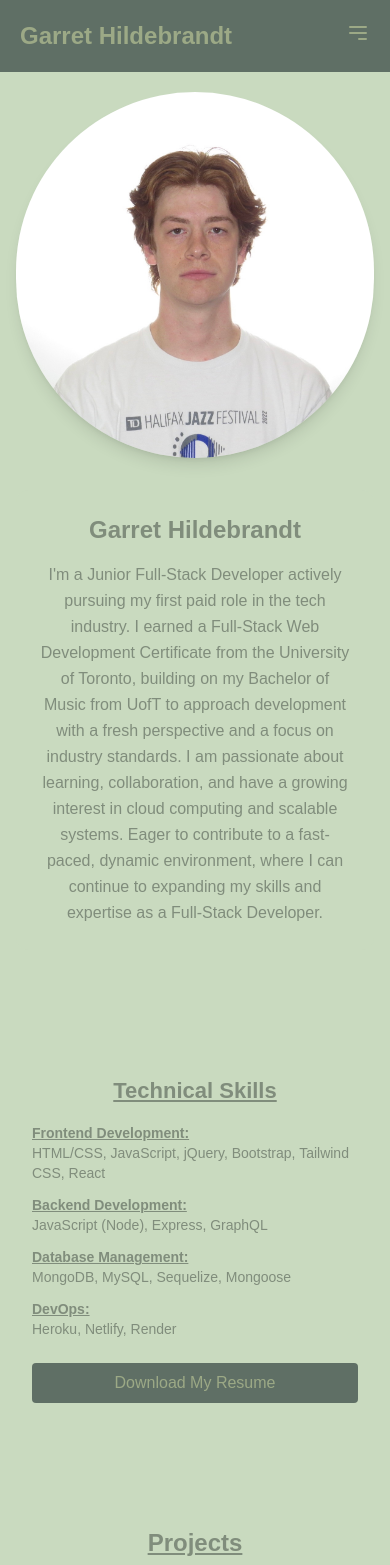
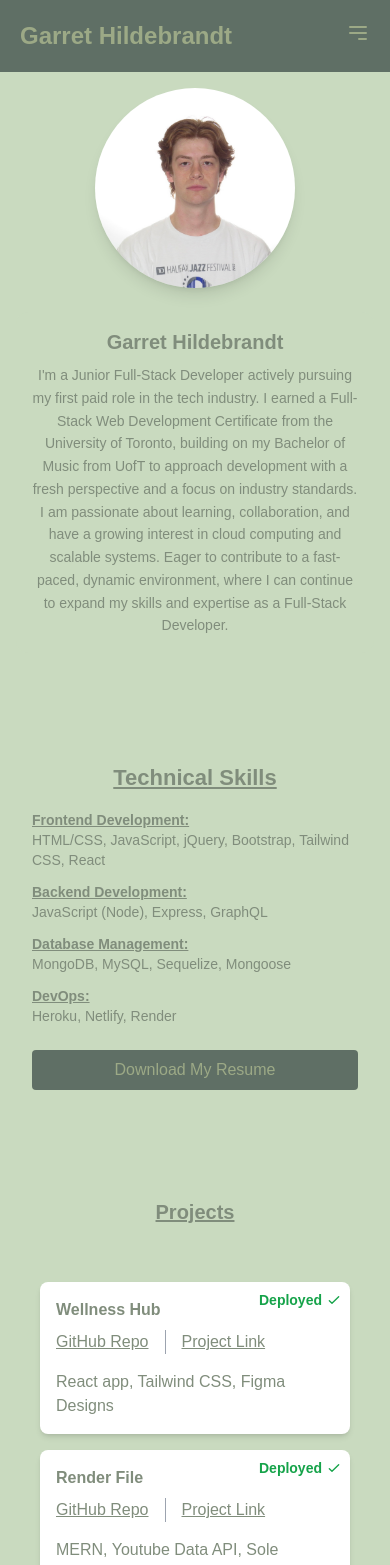
Before and after one commit to garrethil/portfolio, a React (Vite) app: page /#/ in a window 390 px wide. Shown: the top 1565 px of the page. Built offline with nearby package versions, Linux system fonts and the light colour scheme.

Commit message:
add contact area to home page and update mobile view of project cards

```diff
--- a/src/components/Header.jsx
+++ b/src/components/Header.jsx
@@ -9,10 +9,11 @@ const Header = () => {
     if (section) {
       section.scrollIntoView({ behavior: "smooth" }); // Scroll to the section smoothly
     }
+    setIsOpen(false); // Close the mobile menu after navigating
   };
 
   return (
-    <header className="bg-primary text-primary-text font-sans">
+    <header className="bg-primary text-primary-text font-sans relative">
       <div className="container mx-auto flex justify-between items-center p-5 md:p-8 lg:p-10">
         <div className="text-2xl lg:text-[35px] font-bold items-center justify-center">
           Garret Hildebrandt{" "}
@@ -25,9 +26,16 @@ const Header = () => {
           <a
             href="#projects"
             onClick={(e) => handleScrollToSection(e, "projects")}
-            className="hover:underline"
+            className="hover:underline hover:cursor-pointer"
           >
             Projects
+          </a>
+          <a
+            href="#contact"
+            onClick={(e) => handleScrollToSection(e, "contact")}
+            className="hover:underline hover:cursor-pointer"
+          >
+            Contact
           </a>
         </nav>
         <div className="md:hidden">
@@ -53,13 +61,20 @@ const Header = () => {
         </div>
       </div>
       {isOpen && (
-        <nav className="md:hidden bg-gray-800 p-5">
+        <nav className="md:hidden bg-gray-800 p-5 space-y-4 absolute top-full left-0 w-full z-20">
           <a
             href="#projects"
             onClick={(e) => handleScrollToSection(e, "projects")}
-            className="hover:border-dashed"
+            className="block text-white hover:border-dashed cursor-pointer"
           >
             Projects
+          </a>
+          <a
+            href="#contact"
+            onClick={(e) => handleScrollToSection(e, "contact")}
+            className="block text-white hover:border-dashed cursor-pointer"
+          >
+            Contact
           </a>
         </nav>
       )}
--- a/src/components/Project.jsx
+++ b/src/components/Project.jsx
@@ -30,52 +30,38 @@ function Project({ title, image, alt, desc, repo, link, depl }) {
 
       <h3 className="text-md sm:text-lg font-bold">{title}</h3>
 
-      {/* Image Container */}
-      <div className="relative overflow-hidden">
+      {/* Image Container (Hidden on small screens) */}
+      <div className="relative overflow-hidden hidden sm:block">
         <img
           src={image}
           alt={alt}
           className="w-full h-auto mt-2 rounded transition-transform duration-300 group-hover:scale-105"
         />
-        {/* Overlay */}
-        <div className="absolute inset-0 flex items-center justify-center bg-black bg-opacity-50 transition-opacity duration-300 opacity-0 group-hover:opacity-90">
-          <div className="flex items-center space-x-4">
+      </div>
+
+      {/* Hyperlinks (Always visible) */}
+      <div className="mt-2 flex items-center space-x-4">
         <a
           href={repo}
           target="_blank"
           rel="noopener noreferrer"
-              className="text-white flex items-center justify-center w-12 h-12"
+          className="underline hover:text-orange-600"
         >
-              <svg
-                width="24"
-                height="24"
-                xmlns="http://www.w3.org/2000/svg"
-                className="fill-current text-white w-full h-full"
-                viewBox="0 0 100 100"
-              >
-                <path
-                  fillRule="evenodd"
-                  clipRule="evenodd"
-                  d="M48.854 0C21.839 0 0 22 0 49.217c0 21.756 13.993 40.172 33.405 46.69 2.427.49 3.316-1.059 3.316-2.362 0-1.141-.08-5.052-.08-9.127-13.59 2.934-16.42-5.867-16.42-5.867-2.184-5.704-5.42-7.17-5.42-7.17-4.448-3.015.324-3.015.324-3.015 4.934.326 7.523 5.052 7.523 5.052 4.367 7.496 11.404 5.378 14.235 4.074.404-3.178 1.699-5.378 3.074-6.6-10.839-1.141-22.243-5.378-22.243-24.283 0-5.378 1.94-9.778 5.014-13.2-.485-1.222-2.184-6.275.486-13.038 0 0 4.125-1.304 13.426 5.052a46.97 46.97 0 0 1 12.214-1.63c4.125 0 8.33.571 12.213 1.63 9.302-6.356 13.427-5.052 13.427-5.052 2.67 6.763.97 11.816.485 13.038 3.155 3.422 5.015 7.822 5.015 13.2 0 18.905-11.404 23.06-22.324 24.283 1.78 1.548 3.316 4.481 3.316 9.126 0 6.6-.08 11.897-.08 13.526 0 1.304.89 2.853 3.316 2.364 19.412-6.52 33.405-24.935 33.405-46.691C97.707 22 75.788 0 48.854 0z"
-                />
-              </svg>
+          GitHub Repo
         </a>
-            <div className="border-l border-white h-6"></div>{" "}
-            {/* Border between links */}
+        <span className="border-l border-gray-400 h-6"></span>
         <a
           href={link}
           target="_blank"
           rel="noopener noreferrer"
-              className="text-white text-lg"
+          className="underline hover:text-orange-600"
         >
           {depl ? "Project Link" : "Demo Video"}
         </a>
       </div>
-        </div>
-      </div>
 
       {/* Description Section */}
-      <div className="hidden-info mt-4">
+      <div className="mt-4">
         <p>{desc}</p>
       </div>
     </div>
--- a/src/pages/Home.jsx
+++ b/src/pages/Home.jsx
@@ -5,24 +5,24 @@ function Home() {
   const headshot = "headshot.jpg";
 
   return (
-    <div className="w-full flex flex-col items-center justify-center px-4 lg:px-0 space-y-12">
+    <div className="w-full flex flex-col items-center justify-center px-4 sm:px-6 md:px-8 lg:px-10 space-y-8 sm:space-y-10 lg:space-y-12">
       {/* Top Section (Image and Bio) */}
-      <div className="w-full lg:w-[80%] xl:w-[75%] max-w-screen-lg mx-auto flex flex-col lg:flex-row items-center lg:items-start text-center lg:text-left space-y-8 lg:space-y-0 lg:space-x-8 pt-5">
+      <div className="w-full lg:w-[80%] xl:w-[75%] max-w-screen-lg mx-auto flex flex-col lg:flex-row items-center lg:items-start text-center lg:text-left space-y-6 sm:space-y-8 lg:space-y-0 lg:space-x-6 sm:space-x-8 lg:space-x-10 pt-4 sm:pt-5">
         {/* Image container */}
         <div className="flex-shrink-0 relative">
           <img
             src={headshot}
             alt="Profile Picture"
-            className="md:w-[300px] md:h-[300px] lg:w-[350px] lg:h-[350px] xl:w-[400px] xl:h-[400px] rounded-full object-cover shadow-lg transition-transform duration-300 ease-in-out transform hover:scale-105"
+            className="w-[200px] h-[200px] sm:w-[250px] sm:h-[250px] md:w-[300px] md:h-[300px] lg:w-[350px] lg:h-[350px] xl:w-[400px] xl:h-[400px] rounded-full object-cover shadow-lg transition-transform duration-300 ease-in-out transform hover:scale-105"
           />
         </div>
 
         {/* Text content container */}
-        <div className="flex flex-col items-center lg:items-start lg:flex-grow lg:w-2/3  rounded-xl p-6 lg:p-8 bg-content text-content-text">
-          <h2 className="text-2xl sm:text-3xl lg:text-4xl font-bold mb-4">
+        <div className="flex flex-col items-center lg:items-start lg:flex-grow lg:w-2/3 rounded-xl p-4 sm:p-6 lg:p-8 bg-content text-content-text">
+          <h2 className="text-xl sm:text-2xl lg:text-3xl font-bold mb-2 sm:mb-4">
             Garret Hildebrandt
           </h2>
-          <p className="text-base sm:text-lg lg:text-xl leading-relaxed lg:leading-8">
+          <p className="text-sm sm:text-base lg:text-lg leading-relaxed lg:leading-7">
             I'm a Junior Full-Stack Developer actively pursuing my first paid
             role in the tech industry. I earned a Full-Stack Web Development
             Certificate from the University of Toronto, building on my Bachelor
@@ -30,8 +30,8 @@ function Home() {
             and a focus on industry standards. I am passionate about learning,
             collaboration, and have a growing interest in cloud computing and
             scalable systems. Eager to contribute to a fast-paced, dynamic
-            environment, where I can continue to expanding my skills and
-            expertise as a Full-Stack Developer.
+            environment, where I can continue to expand my skills and expertise
+            as a Full-Stack Developer.
           </p>
         </div>
       </div>
@@ -42,14 +42,31 @@ function Home() {
       </div>
 
       {/* Projects Section */}
-      <h2 className="text-2xl sm:text-3xl lg:text-4xl font-semibold underline text-center pt-4">
+      <h2
+        id="projects"
+        className="text-xl sm:text-2xl lg:text-3xl font-semibold underline text-center pt-4"
+      >
         Projects
       </h2>
+      <div className="w-full max-w-screen flex justify-center items-center p-2 sm:p-4 lg:p-6">
+        <Portfolio />
+      </div>
+
+      {/* Contact Section */}
       <div
-        id="projects"
-        className="w-full max-w-screen flex justify-center items-center p-4"
+        id="contact"
+        className="w-full lg:w-[80%] h-[400px] sm:h-[450px] lg:h-[500px] max-w-screen-lg flex flex-col items-center justify-center py-6 sm:py-8 lg:py-10 my-6 sm:my-8 lg:my-10"
       >
-        <Portfolio />
+        <h2 className="text-xl sm:text-2xl lg:text-3xl font-semibold mb-2 sm:mb-4">
+          Contact Me
+        </h2>
+        <p className="text-base sm:text-lg lg:text-xl">Email me at:</p>
+        <a
+          href="mailto:garrethildebrandt@gmail.com"
+          className="text-orange-600 no-underline hover:underline text-base sm:text-lg lg:text-xl"
+        >
+          garrethildebrandt@gmail.com
+        </a>
       </div>
     </div>
   );
```
Lines whose indentation alone changed are shown as unchanged.
